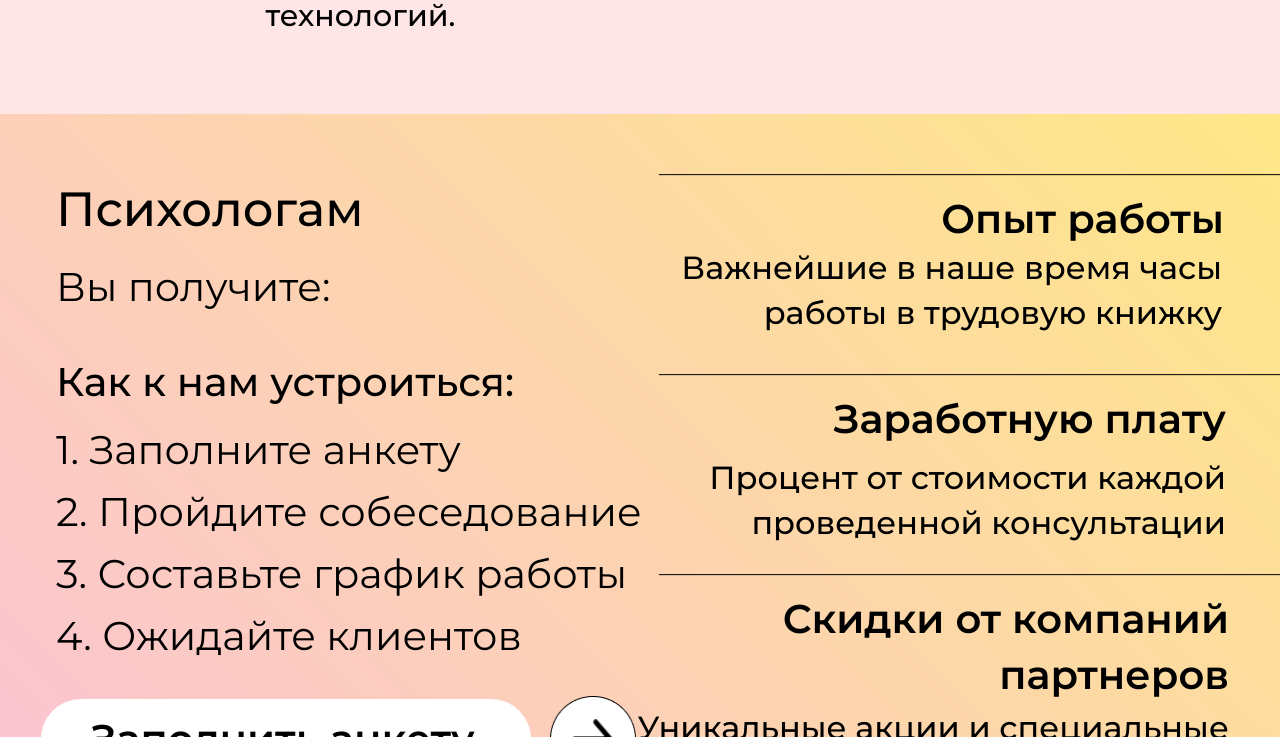
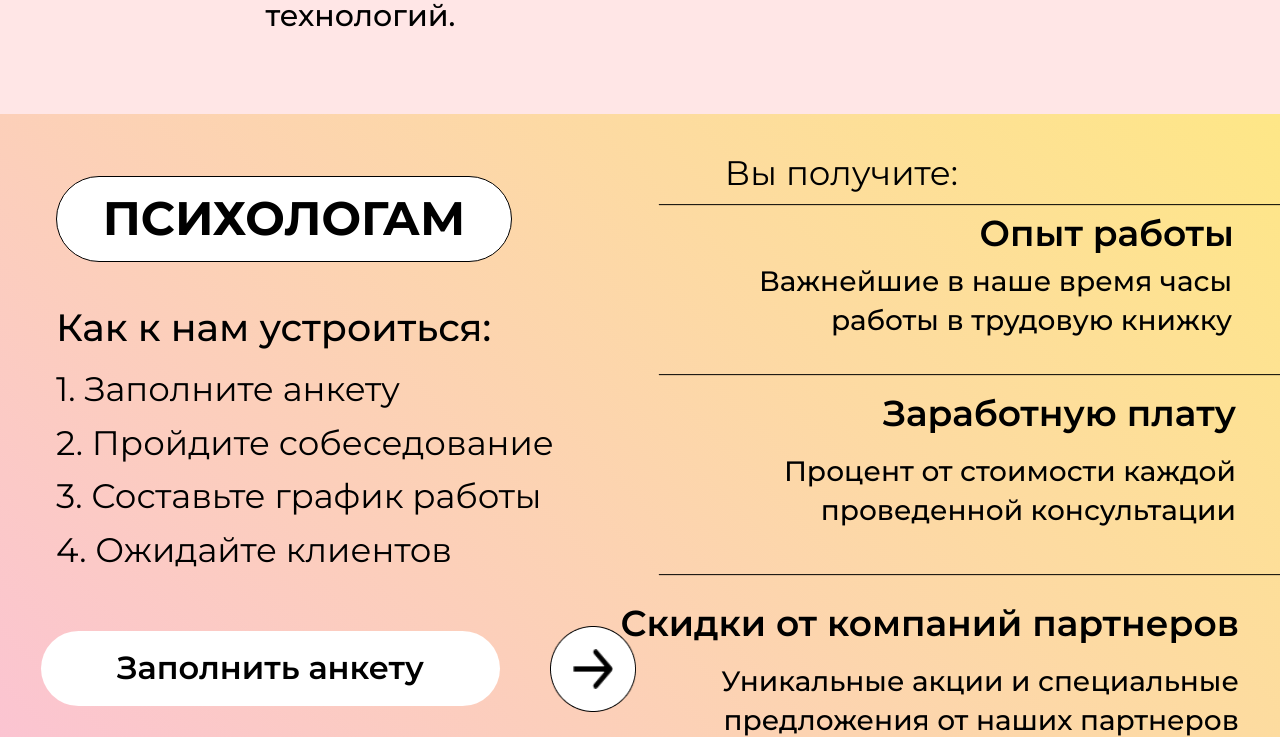
Before and after one commit to butuzzz/soul, a plain HTML site: page index.html in a window 1280 px wide. Shown: the part 2063-2800 px from the top of the page. Drawn offline with Linux system fonts and the light colour scheme.

Commit message:
Add files via upload

```diff
--- a/css/styles.css
+++ b/css/styles.css
@@ -62,6 +62,11 @@ a {
 	font-family: 'Montserrat', sans-serif;
 	margin: 39px 73px 38px 0;
 	font-weight: 400;
+	transition: all ease-in 0.2s;
+}
+
+.navbar-menu li a:hover{
+	transform: scale(1.03);
 }
 
 #br {
@@ -146,6 +151,13 @@ a {
 	border-radius: 100px;
 	margin-left: 56px;
 	z-index: 1;
+	transition: all ease-in 0.2s;
+}
+
+.psycho-btn:hover {
+	background: #ffffff;
+	border: 2px #FF9D65 solid;
+	transform: scale(0.98);
 }
 
 .pink-heart {
@@ -202,7 +214,7 @@ a {
 
 .list-heading {
 	font-weight: 500;
-	font-size: 48px;
+	font-size: 40px;
 	font-family: 'Montserrat', sans-serif;
 }
 
@@ -282,6 +294,13 @@ a {
 	border-radius: 100px;
 	margin-bottom: 30px;
 	margin-right: -60px;
+	transition: all ease-in .2s;
+	margin-top: 20px;
+}
+
+.btn:hover {
+	background: #fff;
+	border: 1px solid #000;
 }
 
 #circ {
@@ -309,7 +328,7 @@ a {
 
 .for-psycho {
 	width: 100%;
-	height: 723px;
+	height: 688px;
 	background: -webkit-linear-gradient(45deg, rgb(251, 195, 212), rgb(254, 231, 135));
 	background: -moz-linear-gradient(45deg, rgb(251, 195, 212), rgb(254, 231, 135));
 	background: linear-gradient(45deg, rgb(251, 195, 212), rgb(254, 231, 135));
@@ -320,7 +339,7 @@ a {
 .feedback {
 	width: 100%;
 	background: #fff;
-	top: 2900px;
+	top: 2850px;
 	position: absolute;
 }
 
@@ -402,7 +421,7 @@ a {
 	/* background: #ffe9ef; */
 	background: #FFABAB;
 	position: absolute;
-	top: 3540px;
+	top: 3490px;
 }
 
 .contacts .container{
@@ -461,26 +480,41 @@ a {
 	margin-right: -50px;
 }
 
+.contacts-wrap a:hover{
+	transform: scale(1.02);
+}
+.contacts-wrap a{
+	transition: all ease-in .2s;
+}
+
 .psy {
-	font-size: 48px;
-	font-weight: 500;
+	font-size: 47px;
+	font-weight: 700;
 	margin-left: 56px;
 	margin-top: 62px;
 	margin-bottom: 0;
+	background: #fff;
+	text-align: center;
+	border-radius: 100px;
+	width: 454px;
+	border: 1px #000 solid;
+	padding: 9px 0;
+	justify-content: center;
+	align-items: center;
 }
 
 .u-get {
-	font-size: 40px;
+	font-size: 34px;
 	font-weight: 400;
-	margin-top: 16px;
-	margin-left: 56px;
+	margin-top: 36px;
+	margin-left: 171px;
 	margin-bottom: 0;
 }
 
 .how-join {
 	margin-left: 56px;
 	margin-top: 39px;
-	font-size: 40px;
+	font-size: 38px;
 	font-weight: 500;
 	margin-bottom: 6px;
 }
@@ -489,30 +523,36 @@ a {
 	margin-left: 56px;
 	margin-top: 6px;
 	margin-bottom: 0;
-	font-size: 40px;
+	font-size: 34px;
 	font-weight: 400;
 }
 
 .survey-btn {
 	background: #fff;
-	padding: 12px 50px;
-	margin-top: 35px;
+	padding: 15px 76px;
+	margin-top: 57px;
 	border-radius: 100px;
-	width: 390px;
+	/* width: 390px; */
 	margin-left: 41px;
+	transition: all ease-in .2s;
+}
+
+.survey-btn:hover {
+	background: #ffeaea;
 }
 
 .survey-btn a {
 	color: #000;
-	font-size: 40px;
+	font-size: 32px;
 	font-weight: 600;
+	/* text-align: center; */
 }
 
 .sec-w-c {
 	z-index: 1;
 	position: absolute;
 	left: 550px;
-	top: 582px;
+	top: 512px;
 	width: 86px;
 	height: 86px;
 }
@@ -520,7 +560,7 @@ a {
 .sec-arr {
 	position: absolute;
 	left: 573px;
-	top: 605px;
+	top: 535px;
 	width: 40px;
 	height: 40px;
 	z-index: 2;
@@ -528,32 +568,32 @@ a {
 
 .str {
 	position: absolute;
-	top: 60px;
+	top: 90px;
 	right: 0;
 }
 
 .psy-pluses {
 	font-weight: 600;
-	font-size: 40px;
+	font-size: 36px;
 	text-align: right;
 }
 
 #exper {
 	position: absolute;
-	top: 50px;
-	right: 56px;
+	top: 70px;
+	right: 46px;
 }
 
 .p-psy-pluses {
-	font-size: 32px;
+	font-size: 28px;
 	font-weight: 500;
 	text-align: right;
 }
 
 #exp {
 	position: absolute;
-	top: 100px;
-	right: 58px;
+	top: 120px;
+	right: 48px;
 	width: 578px;
 
 }
@@ -567,13 +607,13 @@ a {
 #salary {
 	position: absolute;
 	top: 250px;
-	right: 54px;
+	right: 44px;
 }
 
 #sala {
 	position: absolute;
 	top: 310px;
-	right: 54px;
+	right: 44px;
 	width: 578px;
 }
 
@@ -585,15 +625,15 @@ a {
 
 #sale {
 	position: absolute;
-	top: 450px;
-	right: 51px;
-	width: 570px;
+	top: 460px;
+	right: 41px;
+	width: 700px;
 }
 
 #sal {
 	position: absolute;
-	top: 560px;
-	right: 51px;
+	top: 520px;
+	right: 41px;
 	width: 593px;
 }
 
--- a/index.html
+++ b/index.html
@@ -62,7 +62,7 @@
 	<div class="psycho-list">
 		<div class="container">
 			<div class="wh-place">
-				<h1 class="list-heading">Психолог поможет</h1>
+				<h1 class="list-heading">ПСИХОЛОГ ПОМОЖЕТ</h1>
 				<div class="row">
 					<div class="section" id="f">
 						<p class="numb" if="frs">01</p>
@@ -116,8 +116,8 @@
 		<div class="container">
 			<div class="row">
 				<div class="col">
-					<h1 class="psy">Психологам</h1>
-					<h2 class="u-get">Вы получите:</h2>
+					<h1 class="psy">ПСИХОЛОГАМ</h1>
+
 					<h2 class="how-join">Как к нам устроиться:</h2>
 					<p class="list-element">1. Заполните анкету</p>
 					<p class="list-element">2. Пройдите собеседование</p>
@@ -132,6 +132,7 @@
 					</div>
 				</div>
 				<div class="col">
+					<h2 class="u-get">Вы получите:</h2>
 					<img class="str" src="./img/string.png" />
 					<h1 class="psy-pluses" id="exper">Опыт работы</h1>
 					<p class="p-psy-pluses"id="exp">Важнейшие в наше время часы работы в трудовую книжку</p>
```
